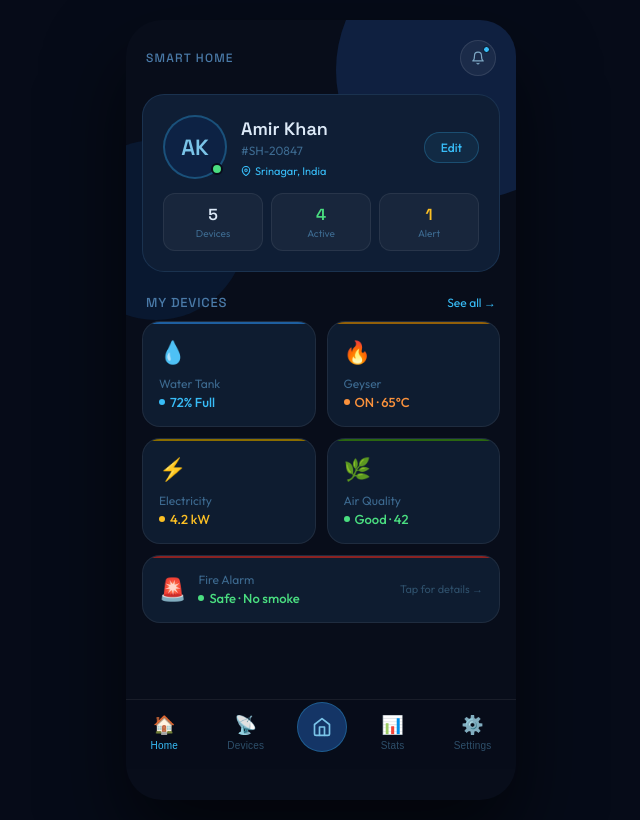
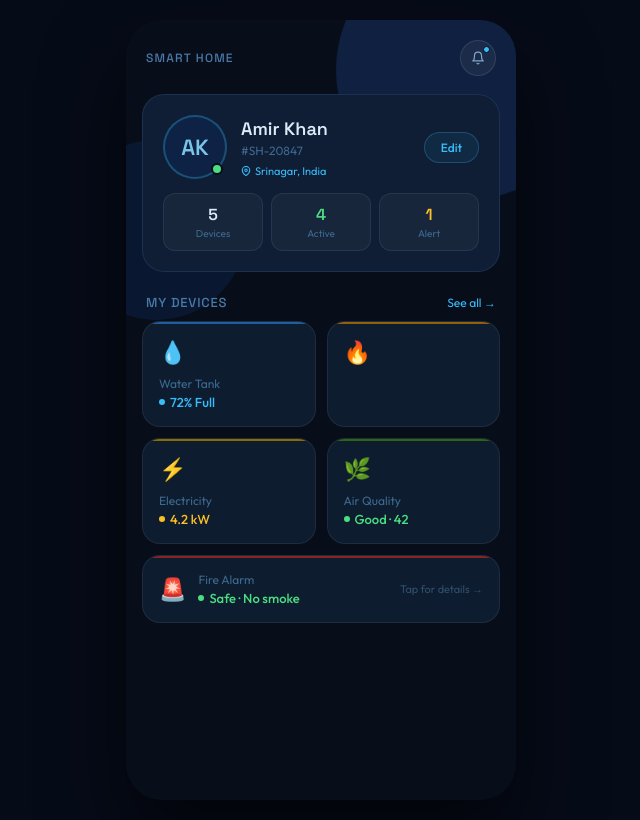
Before and after one commit to theayaankhalid-smarthome/smart-home, a plain HTML site: page index.html in a window 1280 px wide. Shown: the whole page, without its empty margins (319-959 px from the left). Drawn offline with Linux system fonts and the light colour scheme.

Commit message:
Update index.html

```diff
--- a/index.html
+++ b/index.html
@@ -436,10 +436,6 @@
         <div class="dev-tile" onclick="openDevice('geyser')">
           <div class="tile-accent a-amber"></div>
           <div class="tile-icon">🔥</div>
-          <div class="tile-name">Geyser</div>
-          <div class="tile-status" id="home-geyser-status">
-            <span class="sdot" style="background:#fb923c"></span><span style="color:#fb923c">ON · 65°C</span>
-          </div>
         </div>
         <div class="dev-tile" onclick="openDevice('elec')">
           <div class="tile-accent a-yellow"></div>
@@ -487,9 +483,6 @@
       <div class="dev-tile" style="flex-direction:row;align-items:center;gap:14px;min-height:auto;padding:14px 16px" onclick="openDevice('geyser')">
         <div class="tile-accent a-amber"></div>
         <div style="font-size:22px">🔥</div>
-        <div style="flex:1"><div class="tile-name">Geyser</div><div class="tile-status" id="list-geyser-status"><span class="sdot" style="background:#fb923c"></span><span style="color:#fb923c">ON · 65°C</span></div></div>
-        <svg width="12" height="12" viewBox="0 0 24 24" fill="none" stroke="#2e4f6a" stroke-width="2.5"><path d="M9 18l6-6-6-6"/></svg>
-      </div>
       <div class="dev-tile" style="flex-direction:row;align-items:center;gap:14px;min-height:auto;padding:14px 16px" onclick="openDevice('elec')">
         <div class="tile-accent a-yellow"></div>
         <div style="font-size:22px">⚡</div>
```
